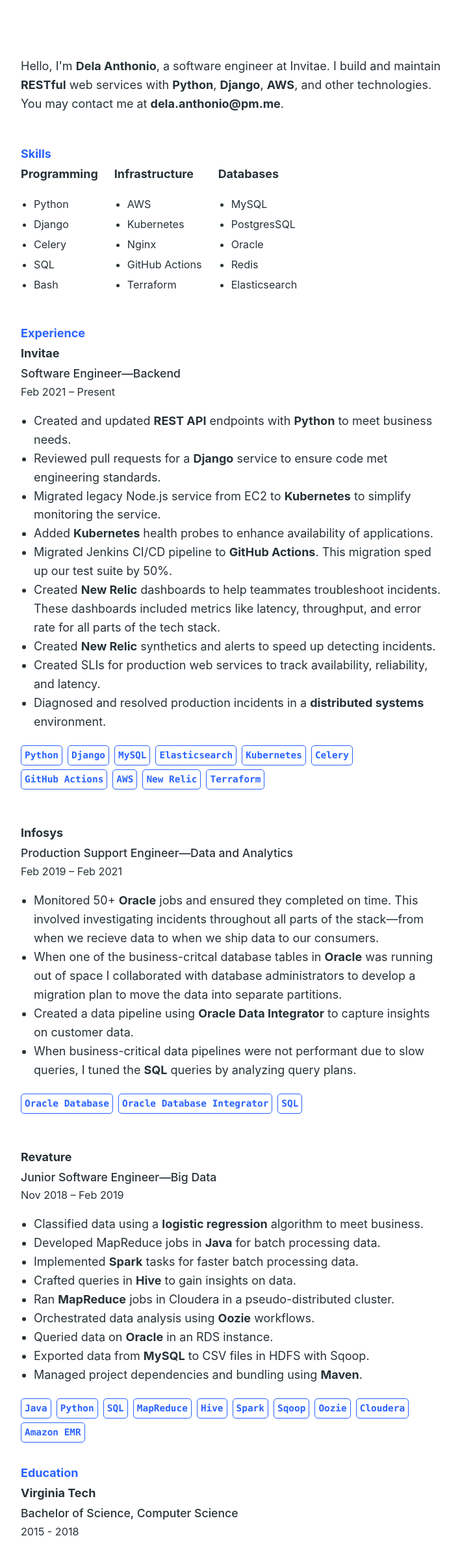
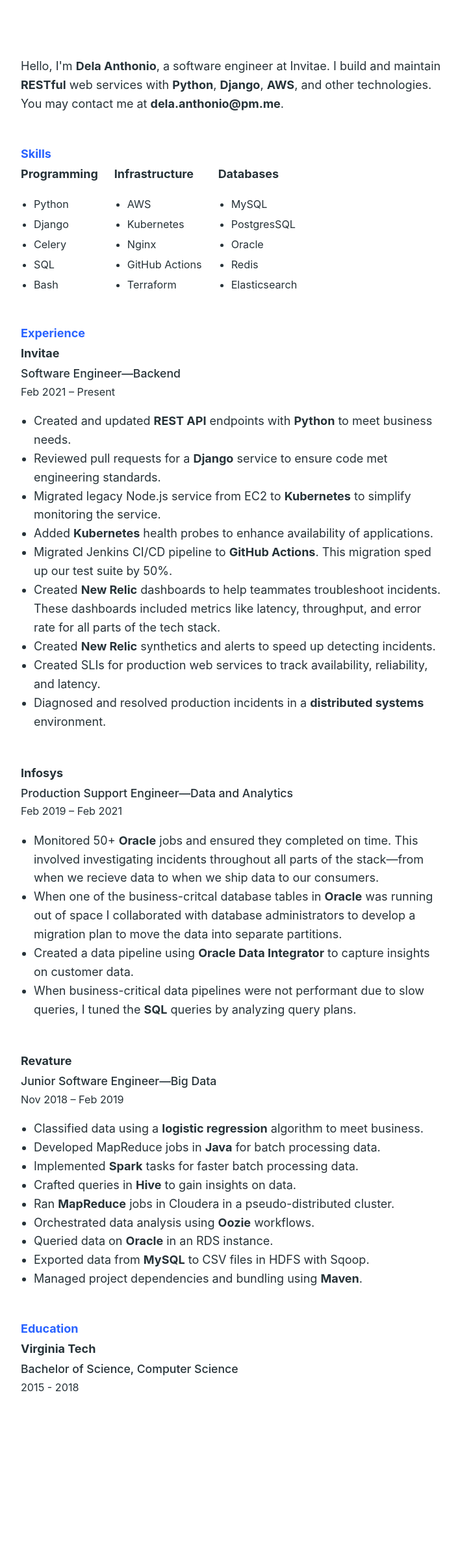
Before and after one commit to delaanthonio/delaanthonio.github.io, a Jekyll site: the page built from index.html, in a window 1280 px wide. Shown: the whole page at 65% size, without its empty margins (283-991 px from the left). Built offline with Jekyll 4.4.1, drawn with Linux system fonts in a browser that asks for light colours; after the commit the page ends 2188 px from its top, so only the background shows below that.

Commit message:
docs: remove skills used from experience section

```diff
--- a/_data/experience.yml
+++ b/_data/experience.yml
@@ -22,19 +22,6 @@
       reliability, and latency.
     - Diagnosed and resolved production incidents in a <b>distributed
       systems</b> environment.
-  used:
-    [
-      Python,
-      Django,
-      MySQL,
-      Elasticsearch,
-      Kubernetes,
-      Celery,
-      GitHub Actions,
-      AWS,
-      New Relic,
-      Terraform,
-    ]
 - company: Infosys
   url: https://www.infosys.com/
   time: Feb 2019 – Feb 2021
@@ -50,7 +37,6 @@
       insights on customer data.
     - When business-critical data pipelines were not performant due to slow
       queries, I tuned the <b>SQL</b> queries by analyzing query plans.
-  used: [Oracle Database, Oracle Database Integrator, SQL]
 - company: Revature
   url: https://www.revature.com/
   time: Nov 2018 – Feb 2019
@@ -66,16 +52,3 @@
     - Queried data on <b>Oracle</b> in an RDS instance.
     - Exported data from <b>MySQL</b> to CSV files in HDFS with Sqoop.
     - Managed project dependencies and bundling using <b>Maven</b>.
-  used:
-    [
-      Java,
-      Python,
-      SQL,
-      MapReduce,
-      Hive,
-      Spark,
-      Sqoop,
-      Oozie,
-      Cloudera,
-      Amazon EMR,
-    ]
--- a/_includes/experience.html
+++ b/_includes/experience.html
@@ -19,11 +19,6 @@
                 </li>
                 {% endfor %}
             </ul>
-            <div>
-                {% for item in job.used %}
-                <span class="tag">{{ item }}</span>
-                {% endfor %}
-            </div>
         </div>
         {% endfor %}
     </div>
--- a/_sass/_modules.sass
+++ b/_sass/_modules.sass
@@ -28,21 +28,6 @@
   margin: 0 auto
   max-width: 650px
   width: 100%
-
-.tag
-  background: transparent
-  border: 1px solid $accent
-  border-radius: 5px
-  color: $accent
-  display: inline-block
-  font-family: Menlo, Consolas, Monaco, Liberation Mono, Lucida Console, monospace
-  font-size: .80rem
-  font-weight: $title-weight
-  margin: 3px 3px 3px 0
-  padding: 3px 5px
-
-  &:first-of-type
-    margin-left: 0
 
 .intro
   +tablet
```
